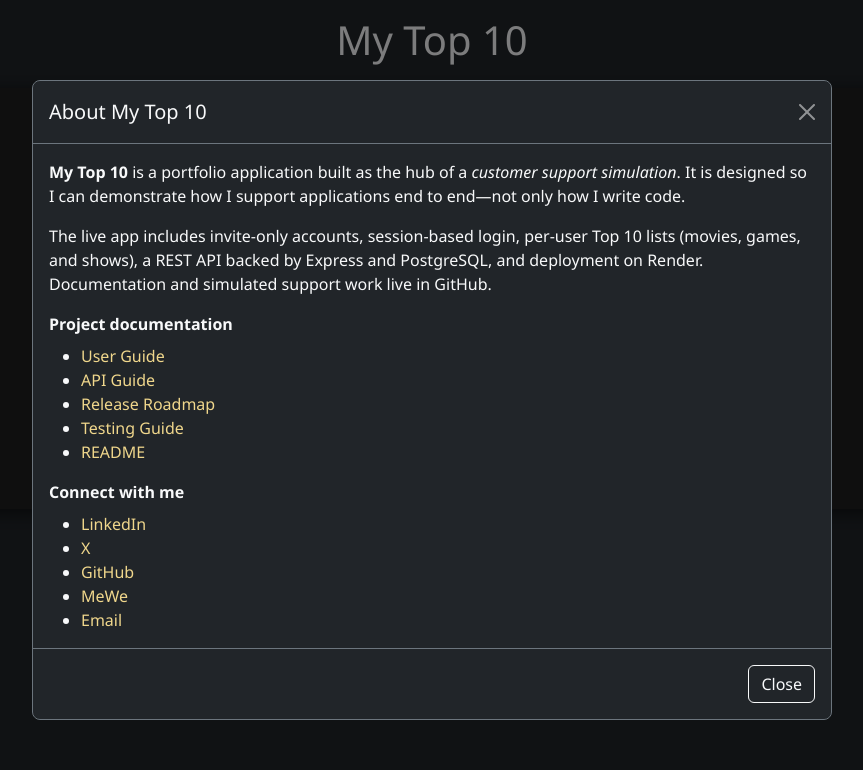
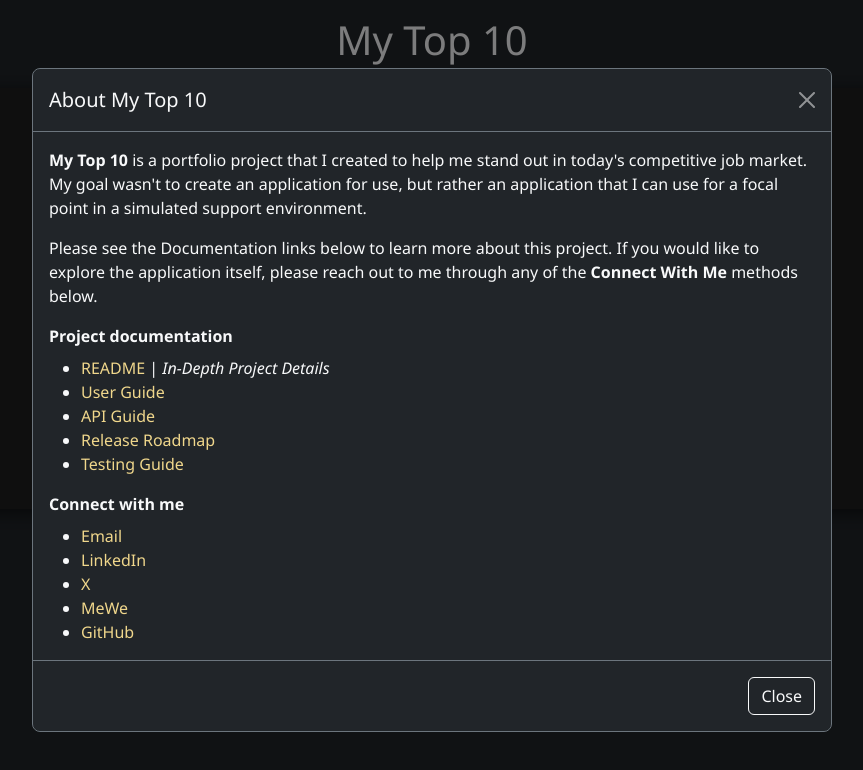
Before and after one commit to ExpandOutward/mediadb, a website: page public/index.html in a window 1280 px wide. Both pictures are taken after a click on the button "RECRUITERS / HIRING MANAGERS". Shown: the whole page, without its empty margins (208-1071 px from the left). Drawn offline with nearby package versions, Linux system fonts and the light colour scheme; no server answers.

Commit message:
modified:   public/index.html

```diff
--- a/public/index.html
+++ b/public/index.html
@@ -72,17 +72,21 @@
       <div class="modal-body">
         <!-- ========== START: customize this section ========== -->
         <p>
-          <strong>My Top 10</strong> is a portfolio application built as the hub of a
-          <em>customer support simulation</em>. It is designed so I can demonstrate how I
-          support applications end to end—not only how I write code.
+          <strong>My Top 10</strong> is a portfolio project that I created to help me stand out
+          in today's competitive job market. My goal wasn't to create an application for use, but rather
+          an application that I can use for a focal point in a simulated support environment.
         </p>
         <p>
-          The live app includes invite-only accounts, session-based login, per-user Top 10
-          lists (movies, games, and shows), a REST API backed by Express and PostgreSQL,
-          and deployment on Render. Documentation and simulated support work live in GitHub.
+          Please see the Documentation links below to learn more about this project. If you would like to
+          explore the application itself, please reach out to me through any of the <strong>Connect With Me</strong>
+          methods below.
         </p>
         <p class="mb-2"><strong>Project documentation</strong></p>
         <ul>
+          <li>
+            <a class="link-recruiter" href="https://github.com/ExpandOutward/My-Top-10/blob/main/README.md" target="_blank" rel="noopener noreferrer">README</a> | <i>
+              In-Depth Project Details </i>
+          </li>
           <li>
             <a class="link-recruiter" href="https://github.com/ExpandOutward/My-Top-10/blob/main/Documentation/USER_GUIDE.md" target="_blank" rel="noopener noreferrer">User Guide</a>
           </li>
@@ -95,12 +99,12 @@
           <li>
             <a class="link-recruiter" href="https://github.com/ExpandOutward/My-Top-10/blob/main/Documentation/TESTING_GUIDE.md" target="_blank" rel="noopener noreferrer">Testing Guide</a>
           </li>
-          <li>
-            <a class="link-recruiter" href="https://github.com/ExpandOutward/My-Top-10/blob/main/README.md" target="_blank" rel="noopener noreferrer">README</a>
-          </li>
         </ul>
         <p class="mb-2"><strong>Connect with me</strong></p>
         <ul class="mb-0">
+          <li>
+            <a class="link-recruiter" href="mailto:kenjsdev@pm.me">Email</a>
+          </li>
           <li>
             <a class="link-recruiter" href="https://www.linkedin.com/in/expandoutward/" target="_blank" rel="noopener noreferrer">LinkedIn</a>
           </li>
@@ -108,14 +112,11 @@
             <a class="link-recruiter" href="https://x.com/ExpandOutward" target="_blank" rel="noopener noreferrer">X</a>
           </li>
           <li>
-            <a class="link-recruiter" href="https://github.com/ExpandOutward" target="_blank" rel="noopener noreferrer">GitHub</a>
-          </li>
-          <li>
             <!-- Update this MeWe URL if your profile path differs -->
             <a class="link-recruiter" href="https://mewe.com/i/expandoutward" target="_blank" rel="noopener noreferrer">MeWe</a>
           </li>
           <li>
-            <a class="link-recruiter" href="mailto:kenjsdev@pm.me">Email</a>
+            <a class="link-recruiter" href="https://github.com/ExpandOutward" target="_blank" rel="noopener noreferrer">GitHub</a>
           </li>
         </ul>
         <!-- ========== END: customize this section ========== -->
```
